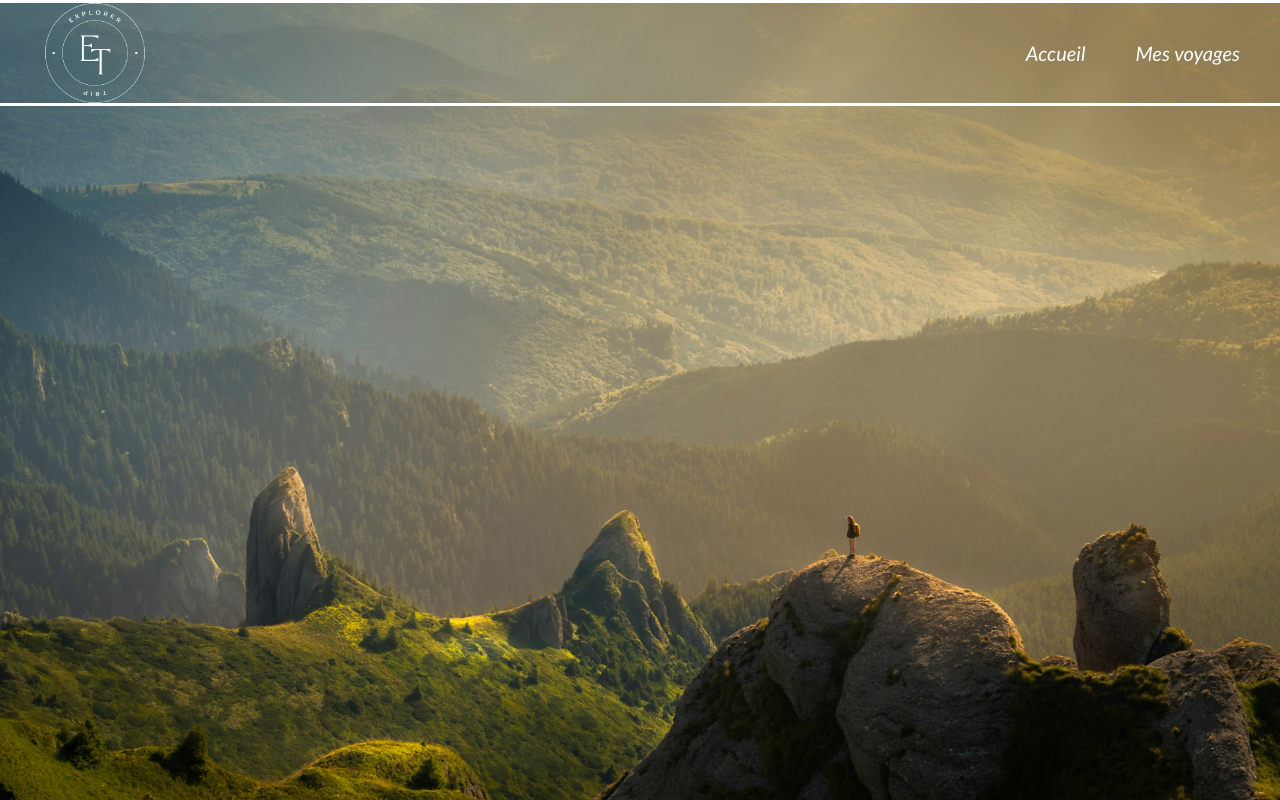
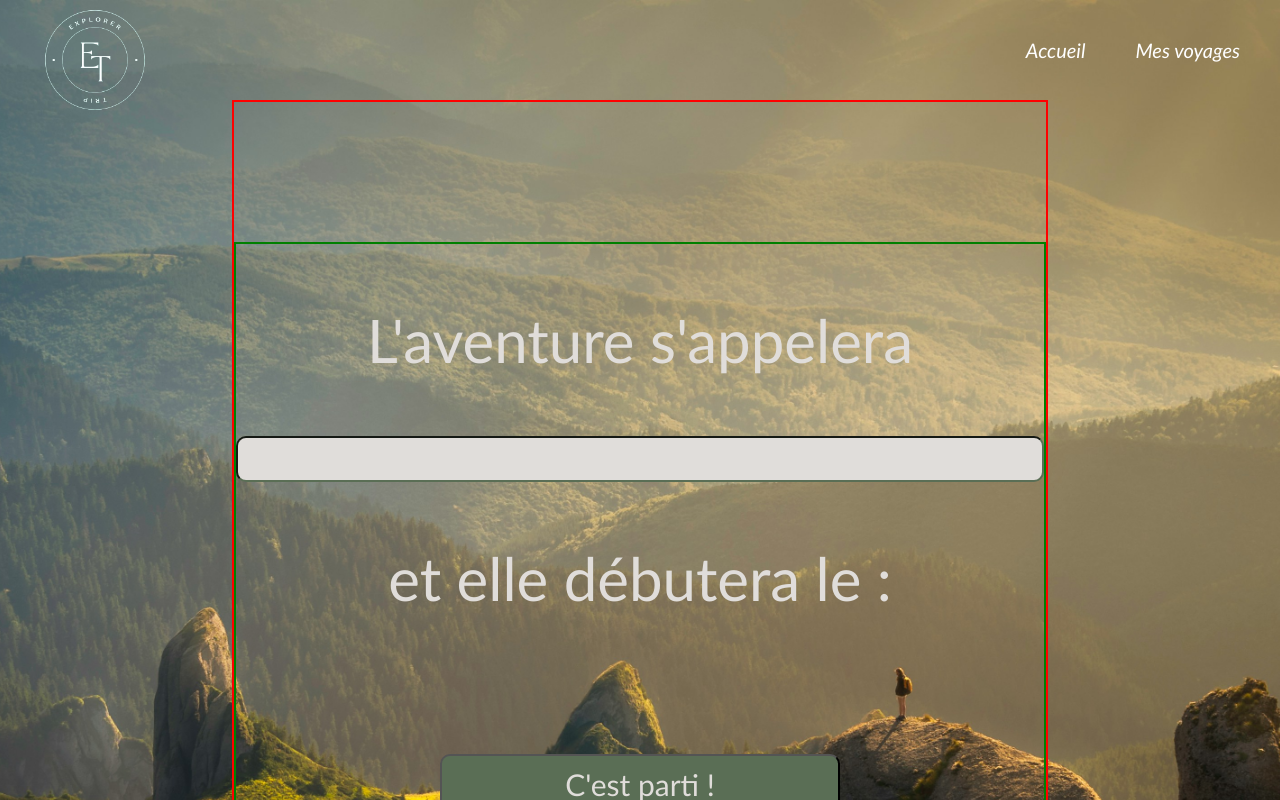
Before and after one commit to ZarakiMelo/Explorer-Trip, a React (Create React App) app: page /MyTrip in a window 1280 px wide. Shown: the top 800 px of the page. Built offline with nearby package versions, Linux system fonts and the light colour scheme.

Commit message:
NewTrip component: <input> data & useState creation

```diff
--- a/src/components/Hero/Hero.tsx
+++ b/src/components/Hero/Hero.tsx
@@ -1,5 +1,5 @@
 import React from 'react';
-import NavBar from '../NavBar/NavBar';
+import HomeNavBar from '../HomeNavBar/HomeNavBar';
 import styles from './Hero.module.css';
 
 
@@ -10,7 +10,7 @@ const Hero: React.FC = () => {
       <div className={styles.logo_container}>
         <img className={styles.logo} src='/appLogo.png' alt="app's logo" />
       </div>
-      <NavBar/>
+      <HomeNavBar/>
     </div>
   );
 };
--- a/src/components/NavBar/NavBar.tsx
+++ b/src/components/HomeNavBar/HomeNavBar.tsx
@@ -1,9 +1,9 @@
 
 import { Link } from 'react-router-dom';
-import styles from './NavBar.module.css';
+import styles from './HomeNavBar.module.css';
 
 
-const NavBar: React.FC = () => {
+const HomeNavBar: React.FC = () => {
 
   return (
     <nav className={styles.navbar}>
@@ -19,4 +19,4 @@ const NavBar: React.FC = () => {
   );
 };
 
-export default NavBar;
+export default HomeNavBar;
--- /dev/null
+++ b/src/components/MainNavBar/MainNavBar.module.css
@@ -0,0 +1,42 @@
+.header{
+    display: flex;
+    justify-content: space-between;
+    align-items: center;
+    height: 100px;
+    width: 100%;
+  }
+
+  .logo{
+    height: 150px;
+    width: 150px;
+    padding-left: 20px;
+    padding-top: 20px;
+  }
+
+  .nav_container{
+    display:flex;
+    height: 100%;
+    align-items: center;
+  }
+  .nav_item {
+    margin-right: 30px;
+    padding: 10px;
+    display:flex;
+    align-items: center;
+    height: 20px;
+    transition: height 0.5s ease;
+  }
+
+    .nav_link {
+      color: #fff;
+      font-family:'Trebuchet MS', 'Lucida Sans Unicode', 'Lucida Grande', 'Lucida Sans', Arial, sans-serif;
+      font-size: 20px;
+      font-style: italic;
+      text-decoration: none;
+    }
+
+    .nav_item:hover {
+      height: 10px;
+      cursor: pointer;
+      border-bottom: 1px solid white;
+    }
--- /dev/null
+++ b/src/components/MainNavBar/MainNavBar.tsx
@@ -0,0 +1,21 @@
+import React from 'react'
+import styles from './MainNavBar.module.css'
+import { Link } from 'react-router-dom'
+
+const MainNavBar = () => {
+  return (
+    <div className={styles.header}>
+        <img className={styles.logo} src='/appLogo.png' alt="app's logo" />
+        <nav className={styles.nav_container}>
+            <nav className={styles.nav_item}>
+                <Link to="/" className={styles.nav_link} >Accueil</Link>
+            </nav>
+            <nav className={styles.nav_item}>
+                <Link to="/myTrip" className={styles.nav_link} >Mes voyages</Link>
+            </nav>
+        </nav>
+      </div>
+  )
+}
+
+export default MainNavBar
--- a/src/components/NewTrip/NewTrip.module.css
+++ b/src/components/NewTrip/NewTrip.module.css
@@ -4,51 +4,58 @@
     justify-content: space-between;
     align-items: center;
     position: relative;
-    height: 100vh;
+    height: 1050px;
     width: 100vw;
     background: url('/public/verdantLandScapePicture.jpg') no-repeat center center;
     background-size: cover;
   }
 
-  .header{
+.inputs_container{
+  height: 100%;
   display: flex;
-    justify-content: space-between;
+  justify-content: center;
   align-items: center;
-    height: 100px;
-    width: 100%;
-    border: 3px solid white;
+  border: 2px solid red;
+}
+.form_container{
+  display: flex;
+  flex-direction: column;
+  height: 70%;
+  border: 2px solid green;
+  justify-content: flex-start;
+  align-items: center;
 }
 
-  .logo{
-    height: 150px;
-    width: 150px;
-    padding-left: 20px;
+.text{
+  font-size: 60px;
+  font-family: 'Trebuchet MS', 'Lucida Sans Unicode', 'Lucida Grande', 'Lucida Sans', Arial, sans-serif;
+  color: #e0ddda;
+}
+.input{
+  height: 40px;
+  width: 800px;
+  border-radius: 10px;
+  border-color: #5A6E55;
+  background-color: #e0ddda;
+  font-size: 20px;
 }
 
-  .nav_container{
-    display:flex;
-    height: 100%;
-    align-items: center;
-  }
-  .nav_item {
-    margin-right: 30px;
-    padding: 10px;
-    display:flex;
-    align-items: center;
-    height: 20px;
-    transition: height 0.5s ease;
+.submit_button{
+  height: 60px;
+  width: 400px;
+  margin-top: 80px;
+  font-size: 30px;
+  font-family: 'Trebuchet MS', 'Lucida Sans Unicode', 'Lucida Grande', 'Lucida Sans', Arial, sans-serif;
+  border-radius: 10px;
+  color:#e0ddda ;
+  background-color: #5A6E55;
 }
 
-    .nav_link {
-      color: #fff;
-      font-family:'Trebuchet MS', 'Lucida Sans Unicode', 'Lucida Grande', 'Lucida Sans', Arial, sans-serif;
-      font-size: 20px;
-      font-style: italic;
-      text-decoration: none;
+@media screen and (max-width:900px) {
+  .input{
+    width: 400px;
   }
-
-    .nav_item:hover {
-      height: 10px;
-      cursor: pointer;
-      border-bottom: 1px solid white;
+  .text{
+    font-size: 40px;
   }
+}
--- a/src/components/NewTrip/NewTrip.tsx
+++ b/src/components/NewTrip/NewTrip.tsx
@@ -1,25 +1,31 @@
-import React from 'react';
+import React, { useState } from 'react';
 import styles from './NewTrip.module.css';
-
-import { Link } from 'react-router-dom';
+import MainNavBar from '../MainNavBar/MainNavBar';
 
 
 const NewTrip: React.FC = () => {
+  const [trip, setTrip] = useState("");
+  const [startDay,setStartDay] = useState("");
+
+
+  const handleSubmit = () => {
+    if(!trip)console.log("Saisir un nom de voyage");
+    else
+    if(!startDay) console.log("Saisir une date de début");
+    else console.log(`${trip} débutera le ${startDay} !`);
+    }
 
   return (
     <div className={styles.container}>
-      <div className={styles.header}>
-        <img className={styles.logo} src='/appLogo.png' alt="app's logo" />
-        <nav className={styles.nav_container}>
-            <nav className={styles.nav_item}>
-                <Link to="/" className={styles.nav_link} >Accueil</Link>
-            </nav>
-            <nav className={styles.nav_item}>
-                <Link to="/myTrip" className={styles.nav_link} >Mes voyages</Link>
-            </nav>
-        </nav>
+      <MainNavBar />
+      <div className={styles.inputs_container}>
+        <div className={styles.form_container} >
+            <p className={styles.text}>L'aventure s'appelera</p>
+            <input className={styles.input} type="text" value={trip} onChange= {(e)=>{setTrip(e.target.value)}} />
+            <p className={styles.text}>et elle débutera le :</p>
 
-
+            <button className={styles.submit_button} type="submit" onClick={handleSubmit}>C'est parti !</button>
+        </div>
       </div>
     </div>
   );
```
Also changed, not shown: src/components/HomeNavBar/HomeNavBar.module.css (renamed from src/components/NavBar/NavBar.module.css). Lines whose indentation alone changed are shown as unchanged.
